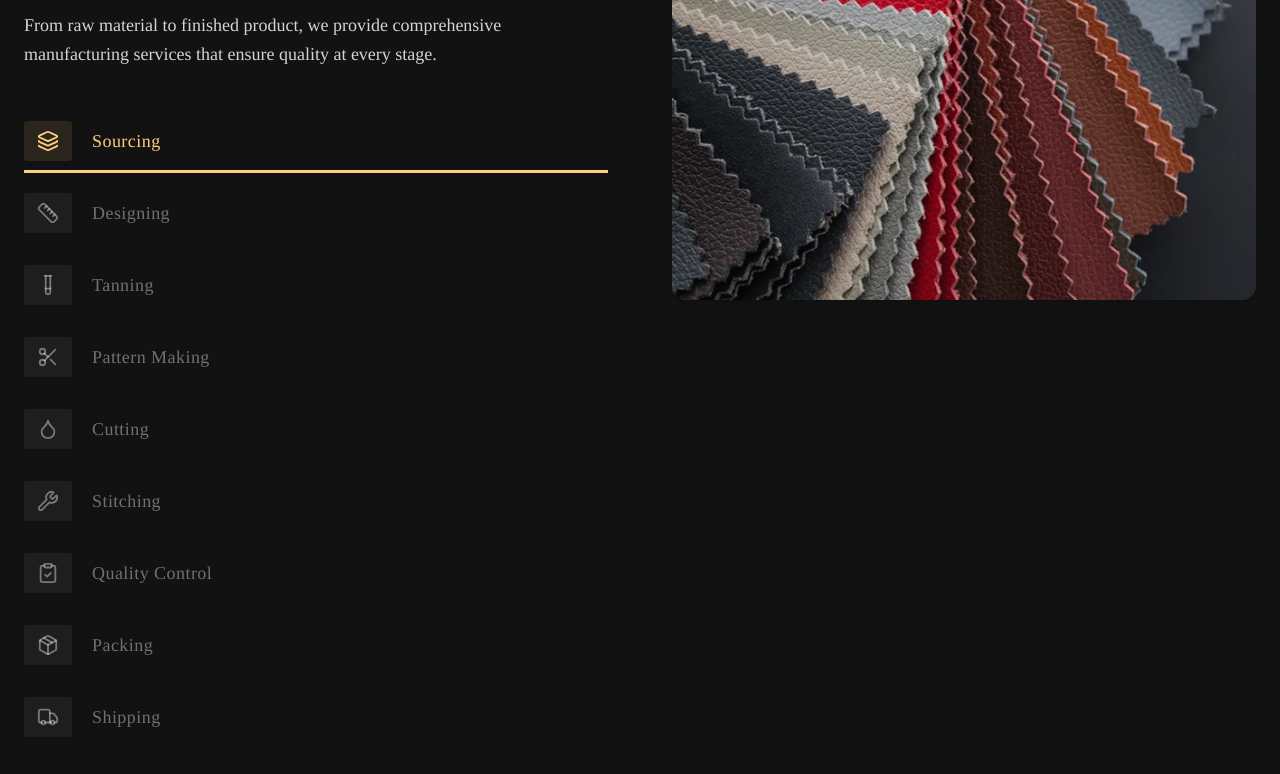
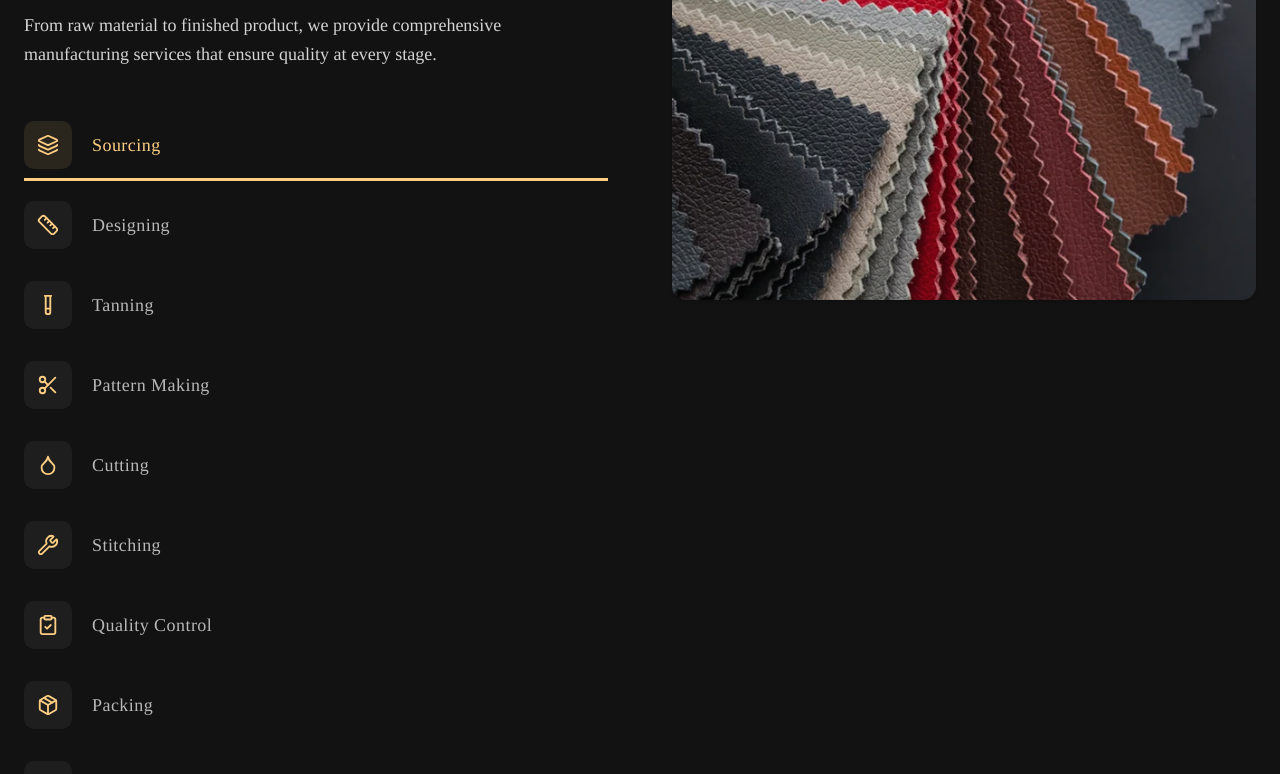
Before and after one commit to Lordevs/Smart-Range-Leather, a Next.js app: page / in a window 1280 px wide. Shown: the part 5260-6034 px from the top of the page. Built offline with nearby package versions, Linux system fonts and the light colour scheme; no server answers.

Commit message:
feat: Add `CapabilitiesSection` component to display interactive capabilities with animated image previews.

```diff
--- a/src/components/common/capabilities-section.tsx
+++ b/src/components/common/capabilities-section.tsx
@@ -82,10 +82,10 @@ export function CapabilitiesSection({
                   )}>
                   <div
                     className={cn(
-                      "flex h-10 w-12 items-center justify-center rounded-[3px] transition-colors duration-300",
+                      "flex h-12 w-12 items-center justify-center rounded-lg transition-colors duration-300",
                       activeItem.id === item.id
                         ? "bg-primary/10 text-primary"
-                        : "bg-white/5 text-white/40 group-hover:text-white/60",
+                        : "bg-white/5 text-primary group-hover:text-white/60",
                     )}>
                     <item.icon className="h-5.5 w-5.5" />
                   </div>
@@ -94,7 +94,7 @@ export function CapabilitiesSection({
                       "text-lg font-medium tracking-wide transition-colors duration-300",
                       activeItem.id === item.id
                         ? "text-primary"
-                        : "text-white/40 group-hover:text-white/70",
+                        : "text-white/70 group-hover:text-white/70",
                     )}>
                     {item.title}
                   </span>
```
